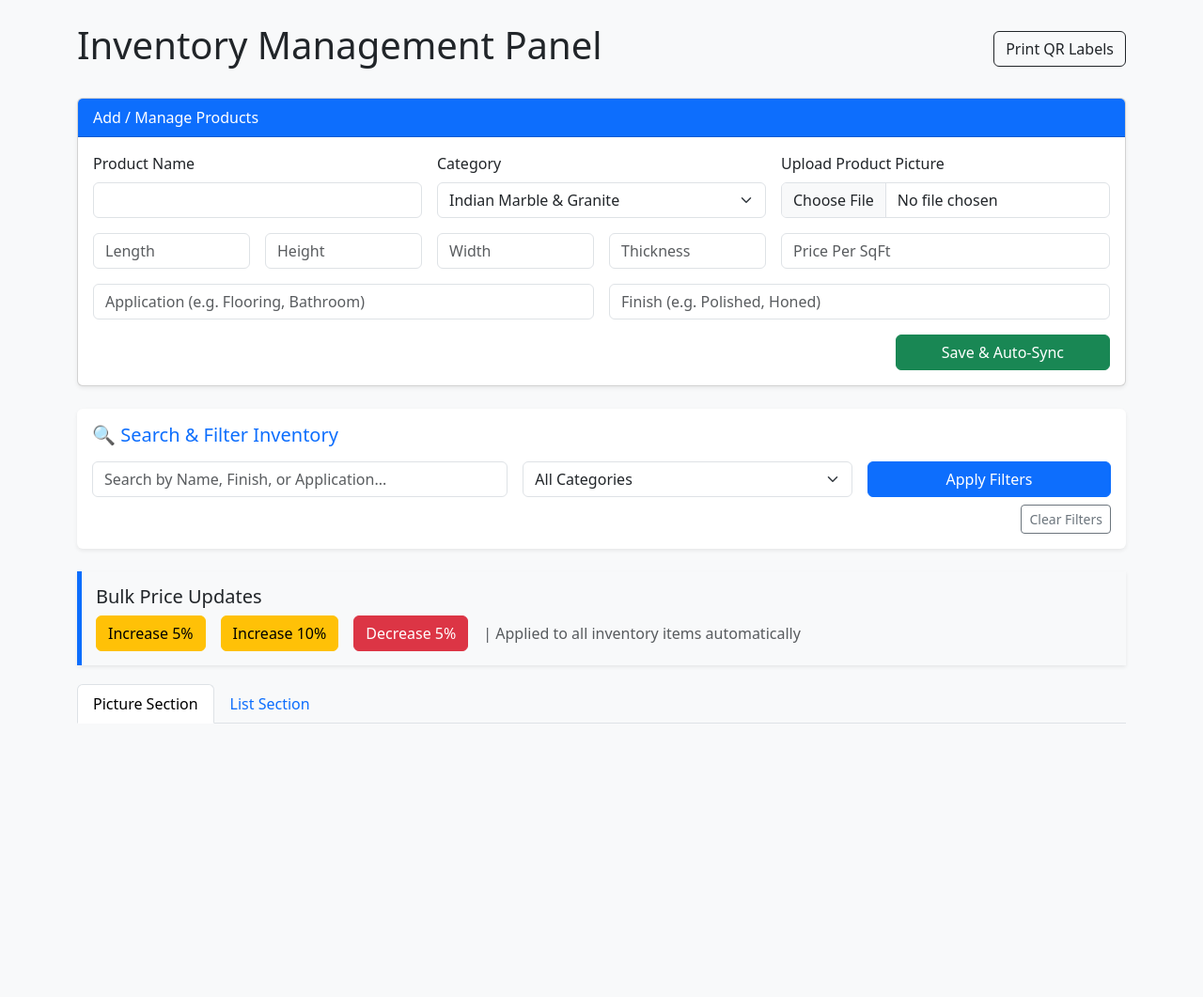
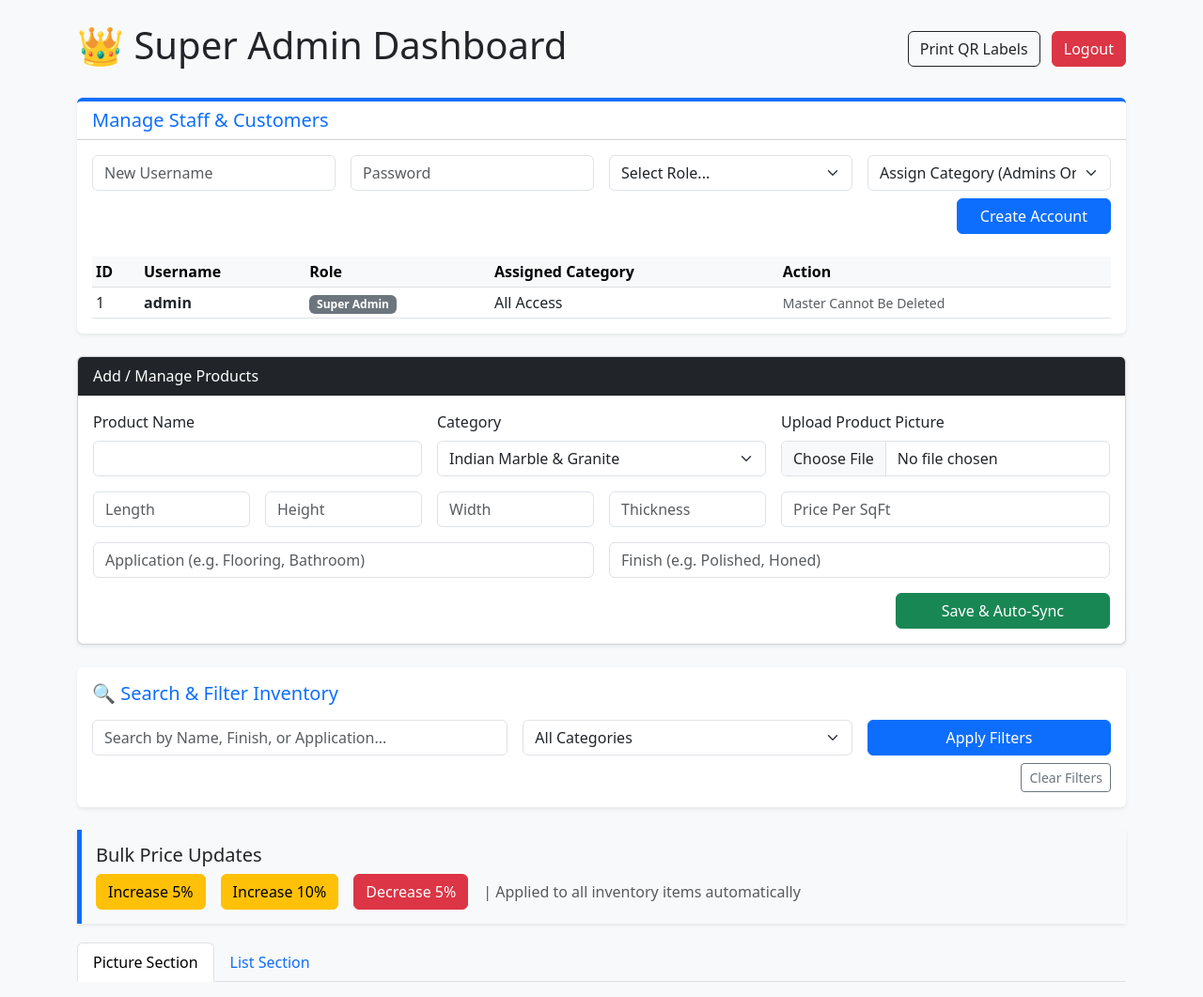
Before and after one commit to Ashwani-3Tech/Marbel-ERP-Project, a Flask app: page / in a window 1280 px wide. Shown: the whole page at 94% size. Before the commit the page ends 770 px from the top, so only its background shows below. Run offline with Flask 3, Linux system fonts and the light colour scheme; the visitor is signed in with stand-in values (Sample User, id 1); data comes from the database, SQL or seed files in the repository; data that the repository does not hold is empty.

Commit message:
Add files via upload
"Upgrade the Traffic Controller"

```diff
--- a/app.py
+++ b/app.py
@@ -6,7 +6,7 @@ from werkzeug.utils import secure_filename
 from PIL import Image, ImageDraw
 
 app = Flask(__name__, static_folder='static')
-app.secret_key = "ashu_super_secret_master_key" # Required for logging in!
+app.secret_key = "ashu_super_secret_master_key"
 
 UPLOAD_FOLDER = 'static/uploads'
 QR_FOLDER = 'qr_codes'
@@ -21,7 +21,6 @@ def get_db_connection():
 
 def setup_database():
     conn = get_db_connection()
-    # 1. Products Table
     conn.execute('''
         CREATE TABLE IF NOT EXISTS Products (
             id INTEGER PRIMARY KEY AUTOINCREMENT,
@@ -31,30 +30,22 @@ def setup_database():
             description TEXT, image_path TEXT
         )
     ''')
-
-    # 2. NEW Users Table for Super Admin & Consultants
     conn.execute('''
         CREATE TABLE IF NOT EXISTS Users (
             id INTEGER PRIMARY KEY AUTOINCREMENT,
-            username TEXT UNIQUE NOT NULL,
-            password TEXT NOT NULL,
-            role TEXT NOT NULL,
-            assigned_category TEXT
+            username TEXT UNIQUE NOT NULL, password TEXT NOT NULL,
+            role TEXT NOT NULL, assigned_category TEXT
         )
     ''')
-
-    # Auto-create the Super Admin if it doesn't exist yet
     admin = conn.execute('SELECT * FROM Users WHERE username = "admin"').fetchone()
     if not admin:
         conn.execute('INSERT INTO Users (username, password, role) VALUES (?, ?, ?)',
                      ('admin', 'admin123', 'Super Admin'))
-
     conn.commit()
     conn.close()
 
 setup_database()
 
-# --- SECURITY: LOGIN & LOGOUT ROUTES ---
 @app.route('/login', methods=['GET', 'POST'])
 def login():
     if request.method == 'POST':
@@ -69,7 +60,19 @@ def login():
             session['user_id'] = user['id']
             session['role'] = user['role']
             session['username'] = user['username']
-            return redirect(url_for('index'))
+            session['assigned_category'] = user['assigned_category']
+
+            # --- THE NEW TRAFFIC CONTROLLER ---
+            if user['role'] == 'Super Admin':
+                return redirect(url_for('index'))
+            elif user['role'] == 'Consultant':
+                return redirect(url_for('consultant_panel'))
+            elif user['role'] == 'Customer':
+                return redirect(url_for('customer_panel'))
+            elif user['role'] == 'Assistant Admin':
+                return redirect(url_for('index')) # We will restrict their view later!
+            # ----------------------------------
+
         else:
             flash("Invalid credentials! Please try again.")
 
@@ -79,11 +82,9 @@ def login():
 def logout():
     session.clear()
     return redirect(url_for('login'))
-# ---------------------------------------
 
 @app.route('/')
 def index():
-    # SECURITY LOCK: Kick user to login page if they are not logged in!
     if 'user_id' not in session or session.get('role') != 'Super Admin':
         return redirect(url_for('login'))
 
@@ -101,14 +102,43 @@ def index():
 
     conn = get_db_connection()
     products = conn.execute(query, params).fetchall()
+    users = conn.execute('SELECT * FROM Users').fetchall() # <-- FETCHES USERS FOR ADMIN!
     conn.close()
 
-    return render_template('index.html', products=products)
+    return render_template('index.html', products=products, users=users)
+
+# --- USER MANAGEMENT ROUTES ---
+@app.route('/add_user', methods=['POST'])
+def add_user():
+    if 'user_id' not in session or session.get('role') != 'Super Admin': return redirect(url_for('login'))
+    username = request.form['username']
+    password = request.form['password']
+    role = request.form['role']
+    category = request.form.get('assigned_category', '')
+
+    conn = get_db_connection()
+    try:
+        conn.execute('INSERT INTO Users (username, password, role, assigned_category) VALUES (?, ?, ?, ?)',
+                     (username, password, role, category))
+        conn.commit()
+    except sqlite3.IntegrityError:
+        flash("That Username already exists!")
+    conn.close()
+    return redirect(url_for('index'))
+
+@app.route('/delete_user/<int:id>')
+def delete_user(id):
+    if 'user_id' not in session or session.get('role') != 'Super Admin': return redirect(url_for('login'))
+    conn = get_db_connection()
+    conn.execute('DELETE FROM Users WHERE id = ?', (id,))
+    conn.commit()
+    conn.close()
+    return redirect(url_for('index'))
+# ------------------------------
 
 @app.route('/add', methods=['POST'])
 def add_product():
     if 'user_id' not in session: return redirect(url_for('login'))
-
     name = request.form['name']
     category = request.form['category']
     price = float(request.form['price'])
@@ -128,28 +158,28 @@ def add_product():
         INSERT INTO Products (name, category, length, height, width, thickness, price_per_sqft, application, finish, image_path)
         VALUES (?, ?, ?, ?, ?, ?, ?, ?, ?, ?)
     ''', (name, category, l, h, w, t, price, app_use, finish, filename))
-
     product_id = cursor.lastrowid
     conn.commit()
     conn.close()
 
     qr_data = f"ID: {product_id} | Name: {name} | Cat: {category}"
     qr_img = qrcode.make(qr_data).convert('RGB')
-
     qr_w, qr_h = qr_img.size
     sticker = Image.new('RGB', (qr_w, qr_h + 50), 'white')
     sticker.paste(qr_img, (0, 0))
-
     draw = ImageDraw.Draw(sticker)
     draw.text((10, qr_h + 5), f"Name: {name}", fill="black")
     draw.text((10, qr_h + 25), f"Lot No: {product_id}  |  {category}", fill="black")
-
     sticker.save(f"{QR_FOLDER}/product_{product_id}.png")
 
     return redirect(url_for('index'))
 
 @app.route('/consultant')
 def consultant_panel():
+    # SECURITY LOCK: Only Consultants and Super Admins can enter!
+    if 'user_id' not in session or session.get('role') not in ['Super Admin', 'Consultant']:
+        return redirect(url_for('login'))
+
     conn = get_db_connection()
     products = conn.execute('SELECT * FROM Products').fetchall()
     conn.close()
@@ -170,7 +200,6 @@ def delete_product(id):
     if product and product['image_path']:
         image_path = os.path.join(app.config['UPLOAD_FOLDER'], product['image_path'])
         if os.path.exists(image_path): os.remove(image_path)
-
     conn.execute('DELETE FROM Products WHERE id = ?', (id,))
     conn.commit()
     conn.close()
--- a/templates/index.html
+++ b/templates/index.html
@@ -3,7 +3,7 @@
 <head>
     <meta charset="UTF-8">
     <meta name="viewport" content="width=device-width, initial-scale=1.0">
-    <title>Marble ERP - Admin Panel</title>
+    <title>Marble ERP - Super Admin Panel</title>
     <link href="https://cdn.jsdelivr.net/npm/bootstrap@5.3.0/dist/css/bootstrap.min.css" rel="stylesheet">
     <style>
         .marble-card img { height: 200px; object-fit: cover; }
@@ -14,12 +14,87 @@
 
 <div class="container mt-4">
     <div class="d-flex justify-content-between align-items-center mb-4">
-        <h1>Inventory Management Panel</h1>
-        <a href="/gallery" class="btn btn-outline-dark">Print QR Labels</a>
+        <h1>👑 Super Admin Dashboard</h1>
+        <div>
+            <a href="/gallery" class="btn btn-outline-dark me-2">Print QR Labels</a>
+            <a href="/logout" class="btn btn-danger">Logout</a>
+        </div>
+    </div>
+
+    <div class="card mb-4 shadow-sm border-0 border-top border-primary border-4">
+        <div class="card-header bg-white font-weight-bold">
+            <h5 class="mb-0 text-primary">Manage Staff & Customers</h5>
+        </div>
+        <div class="card-body">
+            {% with messages = get_flashed_messages() %}
+              {% if messages %}
+                <div class="alert alert-warning py-2">{{ messages[0] }}</div>
+              {% endif %}
+            {% endwith %}
+
+            <form action="/add_user" method="POST" class="row g-3 mb-4">
+                <div class="col-md-3">
+                    <input type="text" name="username" class="form-control" placeholder="New Username" required>
+                </div>
+                <div class="col-md-3">
+                    <input type="password" name="password" class="form-control" placeholder="Password" required>
+                </div>
+                <div class="col-md-3">
+                    <select name="role" class="form-select" required>
+                        <option value="">Select Role...</option>
+                        <option value="Assistant Admin">Assistant Admin</option>
+                        <option value="Consultant">Consultant</option>
+                        <option value="Customer">Customer</option>
+                    </select>
+                </div>
+                <div class="col-md-3">
+                    <select name="assigned_category" class="form-select">
+                        <option value="">Assign Category (Admins Only)</option>
+                        <option>Indian Marble & Granite</option>
+                        <option>Imported Marble</option>
+                        <option>Exotic Marble</option>
+                        <option>Onyx</option>
+                        <option>Quartzite</option>
+                    </select>
+                </div>
+                <div class="col-12 text-end mt-2">
+                    <button type="submit" class="btn btn-primary px-4">Create Account</button>
+                </div>
+            </form>
+
+            <table class="table table-sm table-hover mb-0">
+                <thead class="table-light">
+                    <tr>
+                        <th>ID</th>
+                        <th>Username</th>
+                        <th>Role</th>
+                        <th>Assigned Category</th>
+                        <th>Action</th>
+                    </tr>
+                </thead>
+                <tbody>
+                    {% for u in users %}
+                    <tr>
+                        <td>{{ u.id }}</td>
+                        <td class="fw-bold">{{ u.username }}</td>
+                        <td><span class="badge bg-secondary">{{ u.role }}</span></td>
+                        <td>{{ u.assigned_category or 'All Access' }}</td>
+                        <td>
+                            {% if u.username != 'admin' %}
+                            <a href="/delete_user/{{ u.id }}" class="btn btn-sm btn-danger" onclick="return confirm('Delete this user account?')">Remove</a>
+                            {% else %}
+                            <span class="text-muted small">Master Cannot Be Deleted</span>
+                            {% endif %}
+                        </td>
+                    </tr>
+                    {% endfor %}
+                </tbody>
+            </table>
+        </div>
     </div>
 
     <div class="card mb-4 shadow-sm">
-        <div class="card-header bg-primary text-white font-weight-bold">Add / Manage Products</div>
+        <div class="card-header bg-dark text-white font-weight-bold">Add / Manage Products</div>
         <div class="card-body">
             <form action="/add" method="POST" enctype="multipart/form-data" class="row g-3">
                 <div class="col-md-4">
@@ -40,7 +115,6 @@
                     <label class="form-label">Upload Product Picture</label>
                     <input type="file" name="image" class="form-control" accept="image/*">
                 </div>
-
                 <div class="col-md-2">
                     <input type="number" step="0.1" name="l" class="form-control" placeholder="Length">
                 </div>
@@ -56,14 +130,12 @@
                 <div class="col-md-4">
                     <input type="number" step="0.01" name="price" class="form-control" placeholder="Price Per SqFt" required>
                 </div>
-
                 <div class="col-md-6">
                     <input type="text" name="application" class="form-control" placeholder="Application (e.g. Flooring, Bathroom)">
                 </div>
                 <div class="col-md-6">
                     <input type="text" name="finish" class="form-control" placeholder="Finish (e.g. Polished, Honed)">
                 </div>
-
                 <div class="col-12 text-end">
                     <button type="submit" class="btn btn-success px-5">Save & Auto-Sync</button>
                 </div>
@@ -129,7 +201,6 @@
                             <p class="card-text small text-muted mb-1">{{ p.category }}</p>
                             <p class="text-primary fw-bold mb-2">₹{{ p.price_per_sqft }}</p>
                             <div class="d-flex justify-content-between">
-                                <a href="https://wa.me/?text=Marble:%20{{p.name}}" class="btn btn-sm btn-outline-success" target="_blank">WA</a>
                                 <a href="/delete/{{ p.id }}" class="btn btn-sm btn-outline-danger" onclick="return confirm('Are you sure you want to delete this?')">Delete</a>
                             </div>
                         </div>
@@ -161,7 +232,6 @@
                             <td>₹{{ p.price_per_sqft }}</td>
                             <td>{{ p.finish }}</td>
                             <td>
-                                <a href="https://wa.me/?text=Marble%20Quote:%20{{p.name}}%20at%20Rs.{{p.price_per_sqft}}" target="_blank" class="btn btn-sm btn-success">WhatsApp</a>
                                 <a href="/delete/{{ p.id }}" class="btn btn-sm btn-danger" onclick="return confirm('Are you sure you want to delete this?')">Delete</a>
                             </td>
                         </tr>
```
